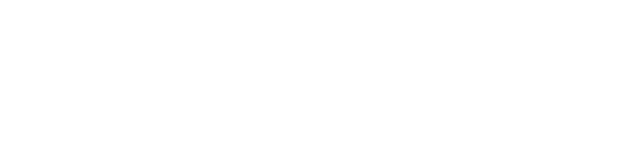
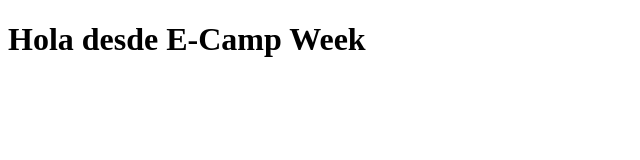
Before and after one commit to consuelopecass/taller_Git_Github, a plain HTML site: page index.html in a window 1280 px wide. Shown: the whole page, without its empty margins (0-640 px from the left). Drawn offline with Linux system fonts and the light colour scheme.

Commit message:
agregando h1

```diff
--- a/index.html
+++ b/index.html
@@ -10,6 +10,8 @@
 
 <body>
 
+    <h1>Hola desde E-Camp Week</h1>
+
 </body>
 
 </html>
```
